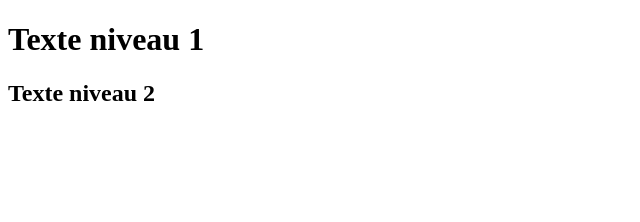
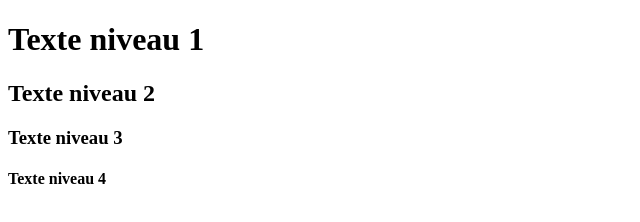
Before and after one commit to mariemtahri/Graduation-Project, a plain HTML site: page index.html in a window 1280 px wide. Shown: the whole page, without its empty margins (0-640 px from the left). Drawn offline with Linux system fonts and the light colour scheme.

Commit message:
Added texte niveau 3 et texte niveau 4

```diff
--- a/index.html
+++ b/index.html
@@ -10,5 +10,7 @@
 <body>
     <h1> Texte niveau 1</h1>
     <h2> Texte niveau 2</h2>
+    <h3> Texte niveau 3</h3>
+    <h4> Texte niveau 4</h4>
 </body>
 </html>
```
